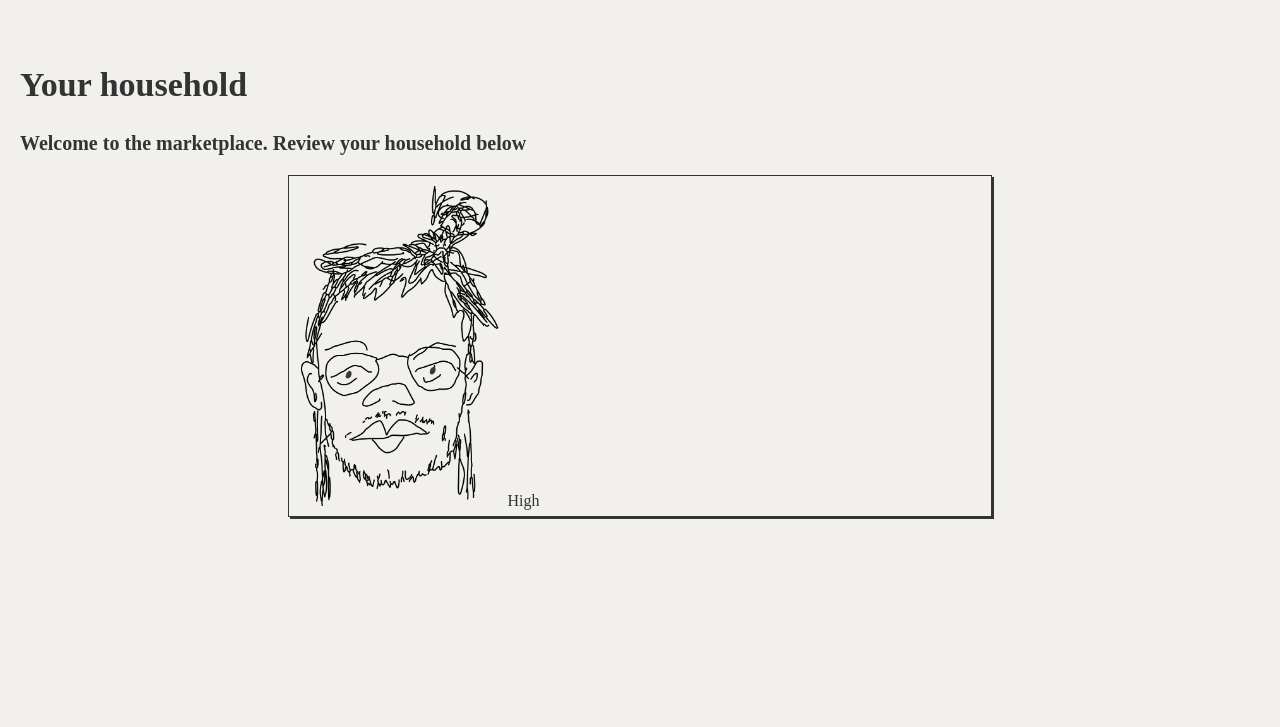
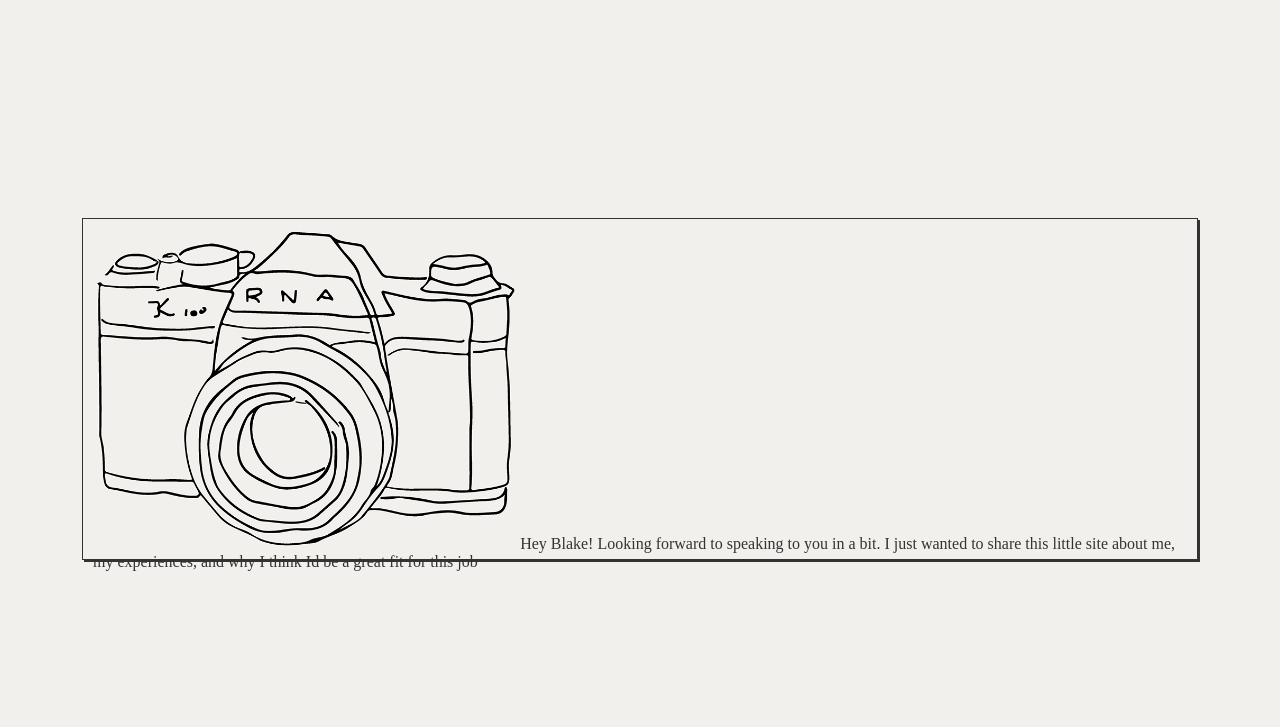
Before and after one commit to juweek/comic-template, a website: page index.html in a window 1280 px wide. Shown: the part 673-1400 px from the top of the page. Drawn offline with nearby package versions, Linux system fonts and the light colour scheme; a web font is replaced by a local one.

Commit message:
wrote some stuff

```diff
--- a/index.html
+++ b/index.html
@@ -29,14 +29,7 @@
   COMIC PANEL #1
 -->
 <div class="nv-body">
-            <h2>Your household</h2>
-            <h3>Welcome to the marketplace. Review your household below</h3>
-            <div class="nv-households">
   <div class="nv-households-list">
-                </div>
-                <div class="nv-households-button nv-button">
-                    Add new member
-                </div>
   </div>
 </div>
 
--- a/js/main.js
+++ b/js/main.js
@@ -12,24 +12,29 @@ Set variables for each of the forms in the modal
 */
 var slides = [
   {
-    copy: 'High',
-    image: 'image-1.jpg',
+    copy: 'Hey Blake! Looking forward to speaking to you in a bit. I just wanted to share this little site about me, my experiences, and why I think Id be a great fit for this job',
+    image: 'camera.png',
     number: '1'
   },
   {
-    copy: 'fdf',
-    image: 'image-2.jpg',
+    copy: 'So Ive actually been on a screen call with Brilliant before. I talked to XXX, and while he was interested in my curiosity and skillset, he wasnt sure I had the necessary traits needed to address his teams organizaition needs. No beef, but I dont think I conveyed myself clearly to him. So think of this as my attempt with you',
+    image: 'hand.png',
     number: '2'
   },
   {
-    copy: 'Hidfgdgfdggh',
-    image: 'image-3.jpg',
+    copy: 'Technically speaking, Ive been making digital projects since college. I majored in computer science, and have worked as a ux designer, web designer, and data journalist for the past 4 years. Brilliant needs curious people, and at the core, thats who I am',
+    image: 'young.png',
     number: '3'
   },
   {
-    copy: 'fgdfgdf',
-    image: 'image-4.jpg',
+    copy: 'The Guardian is really where my talents have shone, though. For the past year, Ive been the only visual editor at the Guardian. Ive taken care of commissioniong artists, balancing budgets, and overall managing the visual production at the Guardian US. Not only did I have practice traditional journalsm skill sets that fit this role - learning and reading and speaking to experts to gather context - Ive also dealt with collaboration in large projects as well as the more routine ones',
+    image: 'ball.png',
     number: '4'
+  },
+  {
+    copy: 'So hopefully Ive piqued your interested and kept impressed you enough with this little comic trick. Looking forward to speaking with you.',
+    image: 'ball.png',
+    number: '5'
   }
 ]
 
@@ -41,7 +46,7 @@ EVENT LISTENERS: on click of a button, either the 'add new member' button or the
 window.addEventListener('scroll', (o) => {
   setTimeout( function(){
     onScroll()
-  },300)
+  },500)
 })
 
 
@@ -55,7 +60,7 @@ let draw = () => {
     string = string +
     `<div class="nv-household"
     data-step="` + i.number + `">
-    <img src="css/me.png">
+    <img src="css/` + i.image + `">
     <span>` + i.copy + `</span>
     </div>`
   })
--- a/sass/body.scss
+++ b/sass/body.scss
@@ -46,6 +46,7 @@ css for the list of household members
 //div of a household member. a group of these are placed inside the wrapper
 .nv-household {
     max-height: 40vh;
+    margin-top: 20vh;
     margin-bottom: 90vh;
     padding: 10px;
     border: 1px solid;
```
Also changed, not shown: css/ball.png (added), css/camera.png (added), css/hand.png (added), css/hand2.png (added), css/main.css, css/young.png (added), 2 other files. Lines whose indentation alone changed are shown as unchanged.
